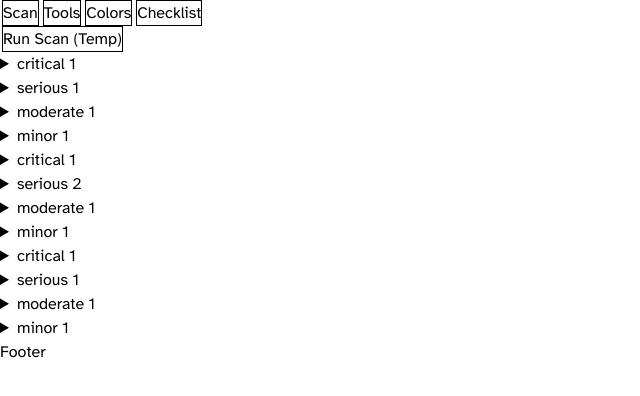
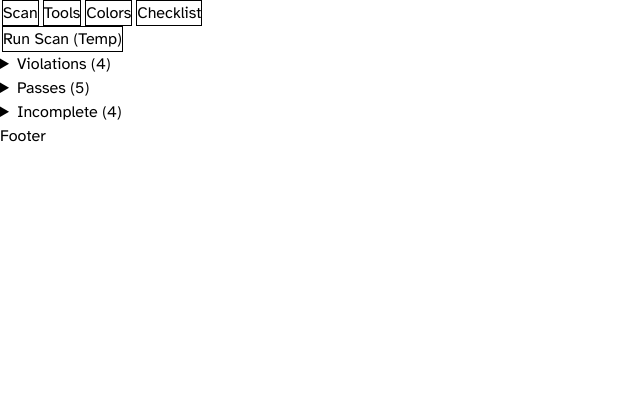
Before and after one commit to mtq01/orbit, a React (Vite) app: page / in a window 1280 px wide. Shown: the top 396 px of the page, without its empty margins (0-640 px from the left). Built offline with nearby package versions, Linux system fonts and the light colour scheme.

Commit message:
Fixed typos in ImpactGroups.tsx and categorized ImpactGroup results inside Scanner.tsx using <details> and <summary>, this should be refactored later inside ImpactGroups.tsx... was just getting it working for now

```diff
--- a/src/features/scanner/Scanner.tsx
+++ b/src/features/scanner/Scanner.tsx
@@ -272,7 +272,9 @@ const Scanner = () => {
 
       {/* impact levels: map thru each array of 'violations, passes, or incomplete', and show results. */}
       {/* violations */}
-      <section aria-label="Violations">
+      <section aria-label="Scan Results">
+        <details>
+          <summary>Violations ({results?.violations.length ?? 0})</summary>
           {impactGroupLevels.map((level) => (
             <ImpactGroups
               key={level}
@@ -282,10 +284,11 @@ const Scanner = () => {
               }
             />
           ))}
-      </section>
+        </details>
 
         {/* passes */}
-      <section aria-label="Passes">
+        <details>
+          <summary>Passes ({results?.passes.length ?? 0})</summary>
           {impactGroupLevels.map((level) => (
             <ImpactGroups
               key={level}
@@ -293,10 +296,11 @@ const Scanner = () => {
               results={results?.passes.filter((p) => p.impact === level) ?? []}
             />
           ))}
-      </section>
+        </details>
 
         {/* incomplete */}
-      <section aria-label="Incomplete">
+        <details>
+          <summary>Incomplete ({results?.incomplete.length ?? 0})</summary>
           {impactGroupLevels.map((level) => (
             <ImpactGroups
               key={level}
@@ -306,6 +310,7 @@ const Scanner = () => {
               }
             />
           ))}
+        </details>
       </section>
     </section>
   );
```
Also changed, not shown: src/features/scanner/ImpactGroups.tsx (+4 -4 lines). Lines whose indentation alone changed are shown as unchanged.
